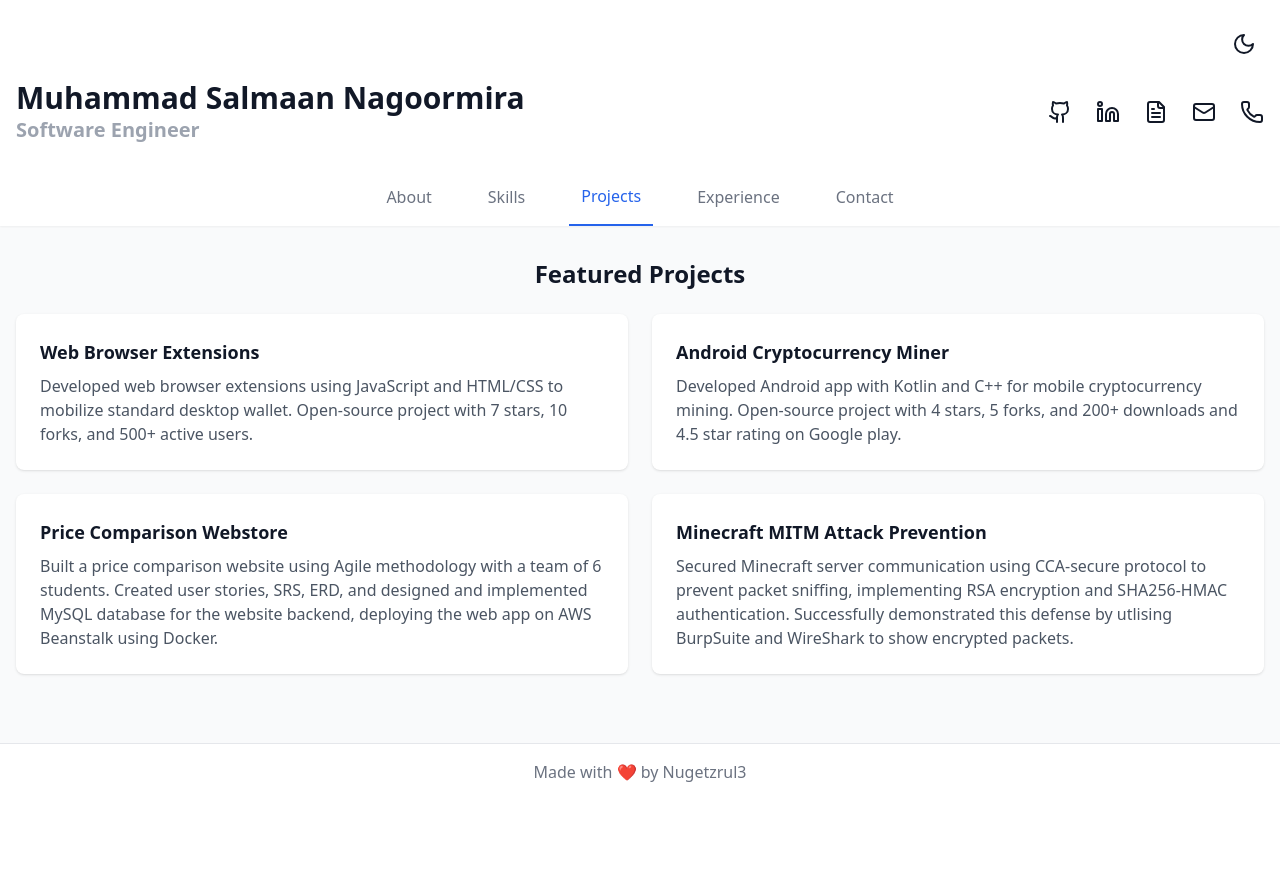
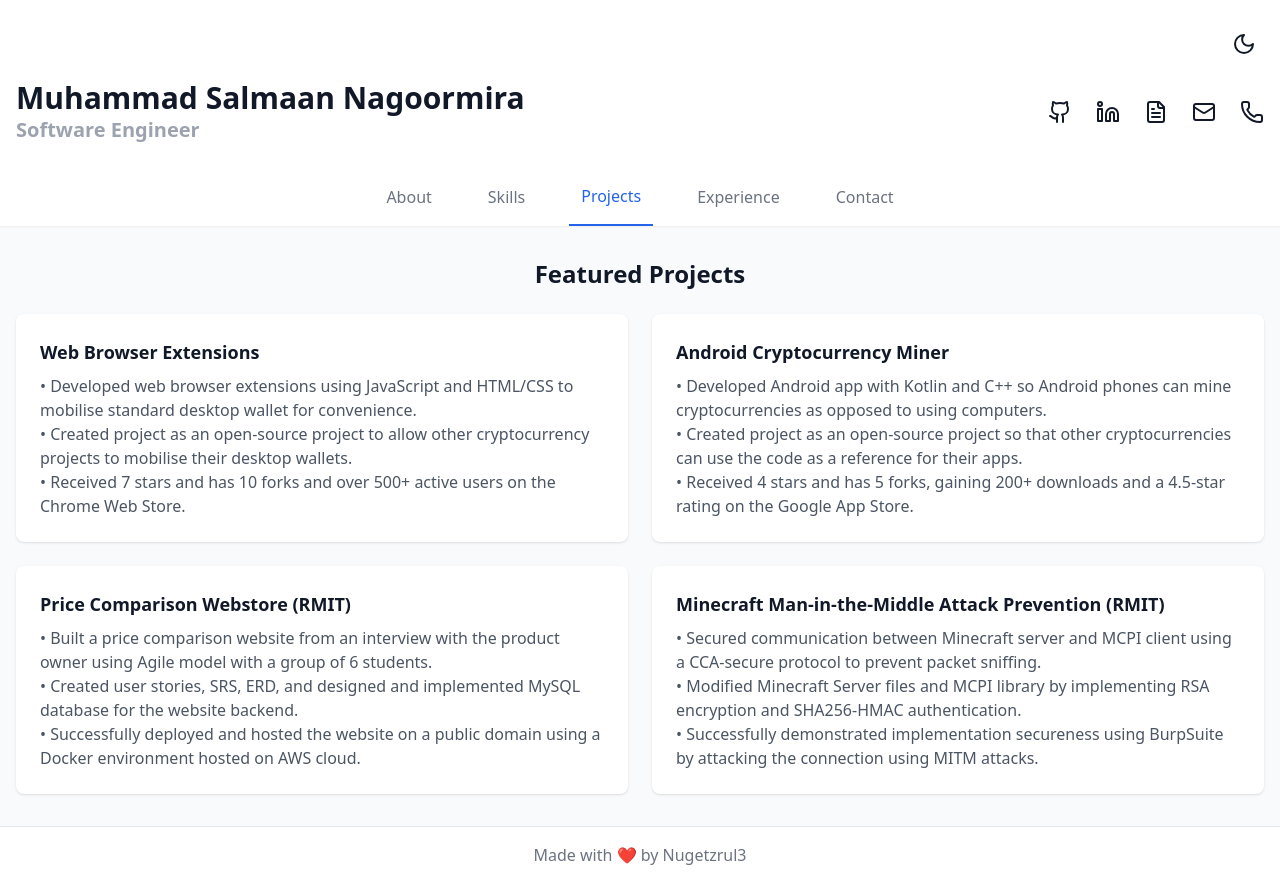
Before and after one commit to Nugetzrul3/nugetzrul3.github.io, a React (Create React App) app: page / in a window 1280 px wide. Both pictures are taken after a click on the button "Projects". Before the commit the page ends 800 px from the top, so only its background shows below. Built offline with nearby package versions, Linux system fonts and the light colour scheme.

Commit message:
Updated resume and updated projects page

```diff
--- a/src/App.js
+++ b/src/App.js
@@ -76,8 +76,8 @@ const Portfolio = () => {
     }
   };
 
-  const skills = ['FastAPI', 'PonyORM', 'SQLModel', 'SpringBoot', 'Flask', 'AWS Cloud Services', 'Bootstrap', 'ReactJS', 'NodeJS'];
-  const languages = ['Python', 'Java', 'JavaScript', 'HTML/CSS', 'C++', 'SQL', 'Kotlin'];
+  const skills = ['FastAPI', 'SQLModel', 'SpringBoot', 'Flask', 'AWS Cloud Services', 'Bootstrap', 'ReactJS', 'NodeJS', 'Sequelize', 'Express'];
+  const languages = ['Python', 'Java', 'JavaScript', 'HTML/CSS', 'C++', 'SQL', 'Kotlin', 'Rust'];
   const interests = ['Photography', 'Cars', 'PC Building', 'PC Gaming', 'Lego', 'Gym', 'Drawing', "Rubik's Cube"];
   const architectures = ['MVVM', 'MVC', 'MERN', 'Microservices'];
 
@@ -89,7 +89,7 @@ const Portfolio = () => {
       details: [
         "Integrated and tested APIs for the FCX Drive mobile application using NodeJS, Sequelize, and Express, allowing for seamless and fast communication between the application and the backend server.",
         "Deployed REST API server to AWS EC2 instance using GitHub CI/CD workflows and AWS Secret Manager, ensuring that deployments are smooth and seamless while securely storing and retrieving API keys.",
-        "Used Kotlin to integrate APIs and develop new, responsive and user-friendly pages for the FCX Drive application while following the MVVM architecture to ensure coherent and readable code. Automated deployment using Firebase and CI/CD.",
+        "Used Java/Kotlin to integrate APIs and develop new, responsive and user-friendly pages for the FCX Drive application while following the MVVM architecture to ensure coherent and readable code. Automated deployment using Firebase and CI/CD.",
         "Worked with the client using the Agile methodology, ensuring that app requirements were met through daily standups and team coordination.",
       ],
     },
@@ -123,6 +123,41 @@ const Portfolio = () => {
       ],
     },
   ];
+
+  const projects = [
+    {
+        title: "Web Browser Extensions",
+        details: [
+            "Developed web browser extensions using JavaScript and HTML/CSS to mobilise standard desktop wallet for convenience.",
+            "Created project as an open-source project to allow other cryptocurrency projects to mobilise their desktop wallets.",
+            "Received 7 stars and has 10 forks and over 500+ active users on the Chrome Web Store."
+        ]
+    },
+    {
+        title: "Android Cryptocurrency Miner",
+        details: [
+            "Developed Android app with Kotlin and C++ so Android phones can mine cryptocurrencies as opposed to using computers.",
+            "Created project as an open-source project so that other cryptocurrencies can use the code as a reference for their apps.",
+            "Received 4 stars and has 5 forks, gaining 200+ downloads and a 4.5-star rating on the Google App Store."
+        ]
+    },
+    {
+        title: "Price Comparison Webstore (RMIT)",
+        details: [
+            "Built a price comparison website from an interview with the product owner using Agile model with a group of 6 students.",
+            "Created user stories, SRS, ERD, and designed and implemented MySQL database for the website backend.",
+            "Successfully deployed and hosted the website on a public domain using a Docker environment hosted on AWS cloud."
+        ]
+    },
+    {
+        title: "Minecraft Man-in-the-Middle Attack Prevention (RMIT)",
+        details: [
+            "Secured communication between Minecraft server and MCPI client using a CCA-secure protocol to prevent packet sniffing.",
+            "Modified Minecraft Server files and MCPI library by implementing RSA encryption and SHA256-HMAC authentication.",
+            "Successfully demonstrated implementation secureness using BurpSuite by attacking the connection using MITM attacks."
+        ]
+    }
+];
 
   return (
     <div className={`min-h-screen w-full overflow-x-hidden flex flex-col transition-colors duration-300 ${
@@ -329,48 +364,18 @@ const Portfolio = () => {
           <section className="space-y-6 animate-fadeIn">
             <h2 className="text-2xl font-bold text-center">Featured Projects</h2>
             <div className="grid grid-cols-1 md:grid-cols-2 gap-6">
+            {projects.map((project) => (
               <div className={`${
                 darkMode ? 'bg-gray-800' : 'bg-white'
               } shadow rounded-lg p-6 transform hover:scale-102 transition-all duration-300`}>
-                <h3 className="text-lg font-semibold">Web Browser Extensions</h3>
-                <p className={`mt-2 ${darkMode ? 'text-gray-300' : 'text-gray-600'}`}>
-                  Developed web browser extensions using JavaScript and HTML/CSS to mobilize standard desktop wallet.
-                  Open-source project with 7 stars, 10 forks, and 500+ active users.
-                </p>
+                <h3 className="text-lg font-semibold">{project.title}</h3>
+                <ul className={`mt-2 ${darkMode ? 'text-gray-300' : 'text-gray-600'}`}>
+                  {project.details.map((detail) => (
+                    <li>• {detail}</li>
+                  ))}
+                </ul>
               </div>
-
-              <div className={`${
-                darkMode ? 'bg-gray-800' : 'bg-white'
-              } shadow rounded-lg p-6 transform hover:scale-102 transition-all duration-300`}>
-                <h3 className="text-lg font-semibold">Android Cryptocurrency Miner</h3>
-                <p className={`mt-2 ${darkMode ? 'text-gray-300' : 'text-gray-600'}`}>
-                  Developed Android app with Kotlin and C++ for mobile cryptocurrency mining.
-                  Open-source project with 4 stars, 5 forks, and 200+ downloads and 4.5 star rating
-                  on Google play.
-                </p>
-              </div>
-
-              <div className={`${
-                darkMode ? 'bg-gray-800' : 'bg-white'
-              } shadow rounded-lg p-6 transform hover:scale-102 transition-all duration-300`}>
-                <h3 className="text-lg font-semibold">Price Comparison Webstore</h3>
-                <p className={`mt-2 ${darkMode ? 'text-gray-300' : 'text-gray-600'}`}>
-                  Built a price comparison website using Agile methodology with a team of 6 students.
-                  Created user stories, SRS, ERD, and designed and implemented MySQL database for the website backend,
-                  deploying the web app on AWS Beanstalk using Docker.
-                </p>
-              </div>
-
-              <div className={`${
-                darkMode ? 'bg-gray-800' : 'bg-white'
-              } shadow rounded-lg p-6 transform hover:scale-102 transition-all duration-300`}>
-                <h3 className="text-lg font-semibold">Minecraft MITM Attack Prevention</h3>
-                <p className={`mt-2 ${darkMode ? 'text-gray-300' : 'text-gray-600'}`}>
-                  Secured Minecraft server communication using CCA-secure protocol to prevent packet sniffing,
-                  implementing RSA encryption and SHA256-HMAC authentication. Successfully demonstrated
-                  this defense by utlising BurpSuite and WireShark to show encrypted packets.
-                </p>
-              </div>
+            ))}
             </div>
           </section>
         )}
```
Also changed, not shown: 1 other file (tests, documents, lock files or other folders).
